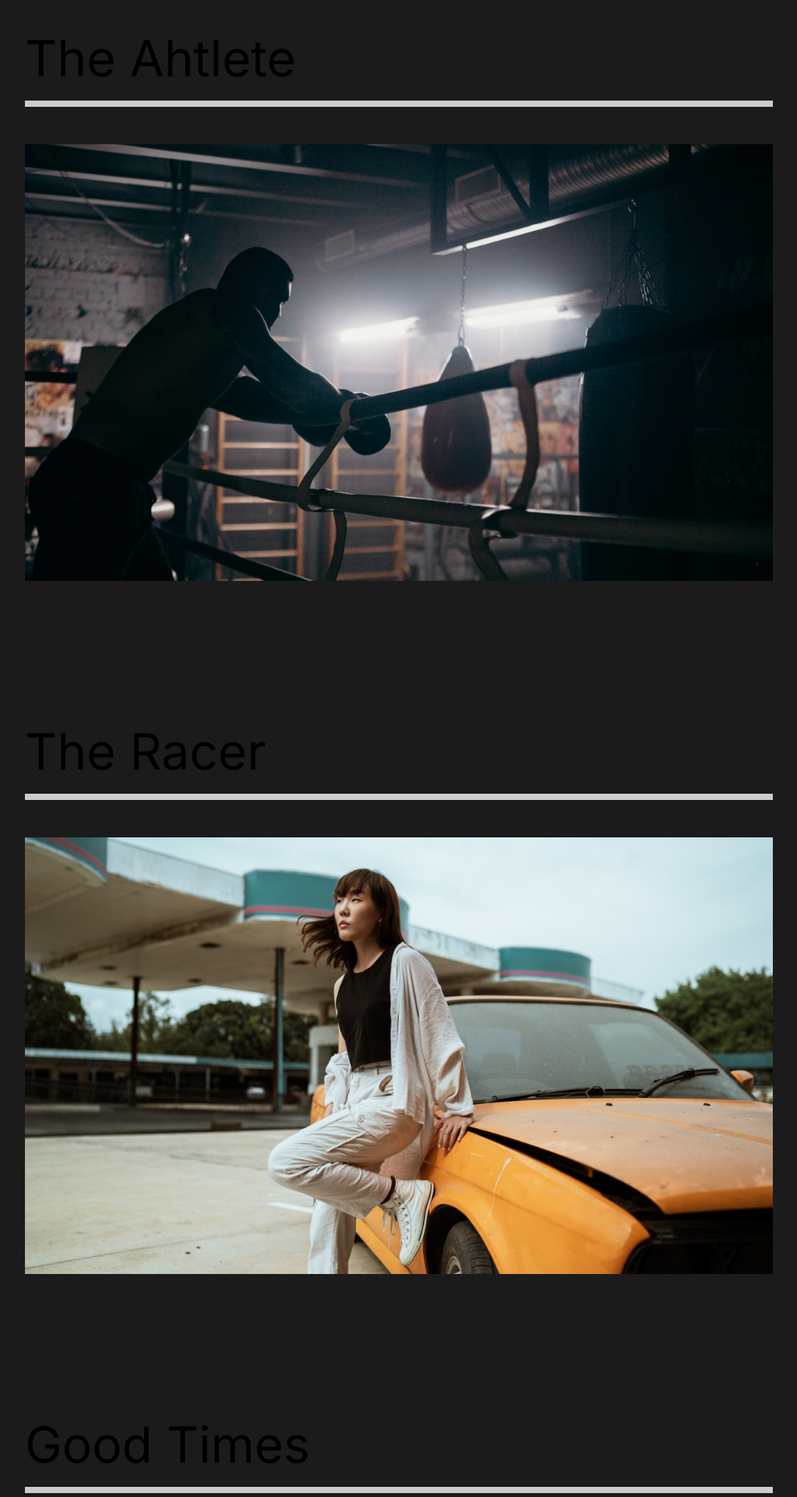
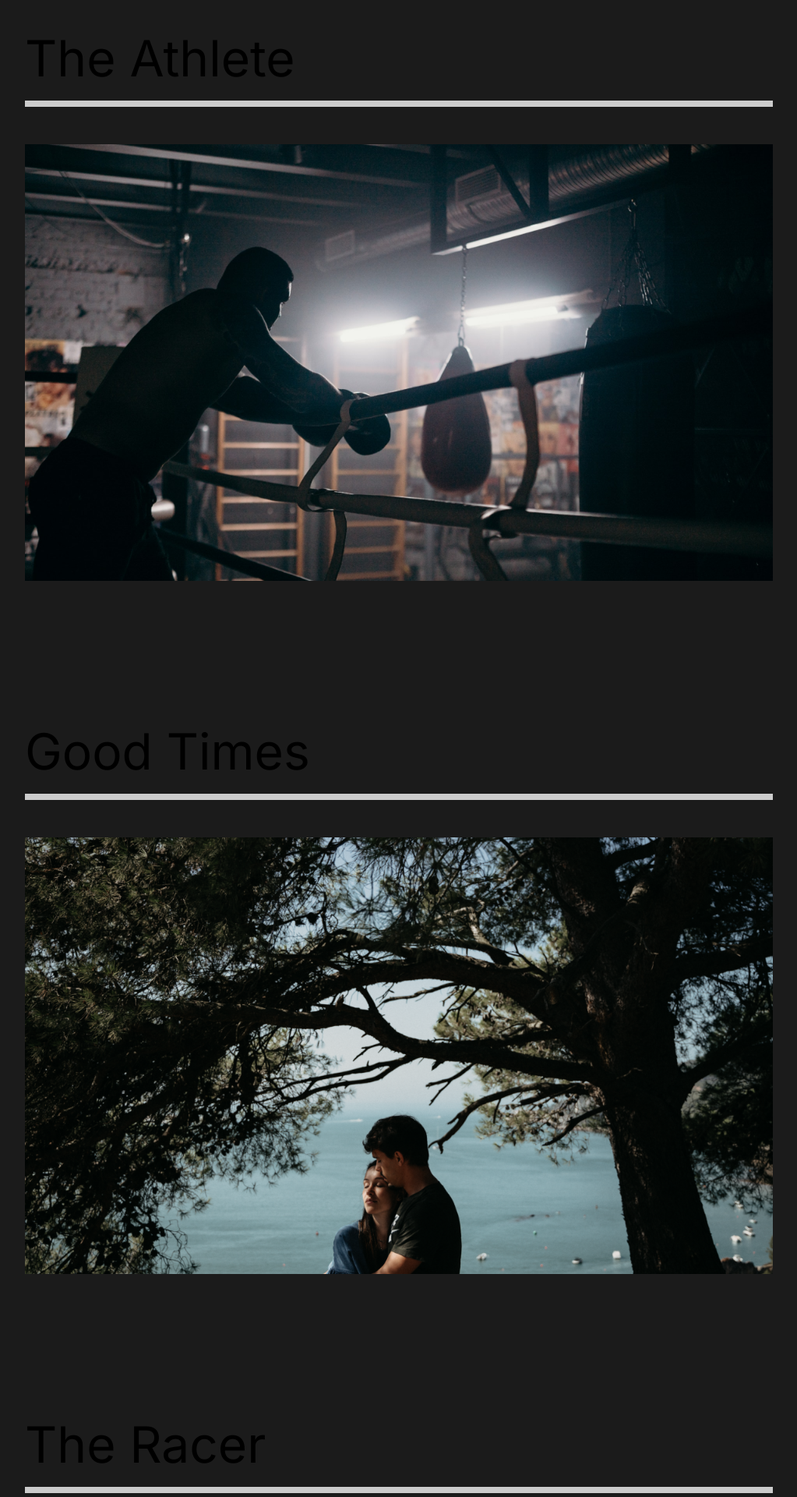
Before and after one commit to vladimir-bredikhin/capture-portfolio, a React (Create React App) app: page /work in a window 1280 px wide. Shown: the part 140-2060 px from the top of the page at 78% size, without its empty margins (128-1151 px from the left). Built offline with nearby package versions, Linux system fonts and the light colour scheme.

Commit message:
Movie Details

```diff
--- a/src/App.js
+++ b/src/App.js
@@ -3,6 +3,7 @@
 import Nav from './components/Nav';
 import AboutUs from './pages/AboutUs';
 import ContactUs from './pages/ContactUs';
+import MovieDetail from './pages/MovieDetail';
 import OurWork from './pages/OurWork';
 
 function App() {
@@ -12,7 +13,8 @@
       <Nav />
       <Switch>
         <Route exact path='/' component={AboutUs} />
-        <Route path='/work' component={OurWork} />
+        <Route exact path='/work' component={OurWork} />
+        <Route path='/work/:id' component={MovieDetail} />
         <Route path='/contact' component={ContactUs} />
       </Switch>
     </div>
--- /dev/null
+++ b/src/movieState.js
@@ -0,0 +1,81 @@
+//Import Images
+import athlete from "./img/athlete-small.png";
+import goodtimes from "./img/goodtimes-small.png";
+import theracer from "./img/theracer-small.png";
+import athlete2 from "./img/athlete2.png";
+import goodtimes2 from "./img/good-times2.jpg";
+import theracer2 from "./img/the-racer2.jpg";
+
+export const MovieState = () => {
+  return [
+    {
+      title: "The Athlete",
+      mainImg: athlete,
+      secondaryImg: athlete2,
+      url: "/work/the-athlete",
+      awards: [
+        {
+          title: "Truly A masterpiece",
+          description:
+            "“Lorem Ipsum is simply dummy text of the printing and typesetting industry.”",
+        },
+        {
+          title: "Fresh look on a brutal sport.",
+          description:
+            "“Lorem Ipsum is simply dummy text of the printing and typesetting industry.”",
+        },
+        {
+          title: "It’s okay lmao.",
+          description:
+            "“Lorem Ipsum is simply dummy text of the printing and typesetting industry.”",
+        },
+      ],
+    },
+    {
+      title: "Good Times",
+      mainImg: goodtimes,
+      url: "/work/good-times",
+      secondaryImg: goodtimes2,
+      awards: [
+        {
+          title: "Truly A masterpiece",
+          description:
+            "“Lorem Ipsum is simply dummy text of the printing and typesetting industry.”",
+        },
+        {
+          title: "Fresh look on a brutal sport.",
+          description:
+            "“Lorem Ipsum is simply dummy text of the printing and typesetting industry.”",
+        },
+        {
+          title: "It’s okay lmao.",
+          description:
+            "“Lorem Ipsum is simply dummy text of the printing and typesetting industry.”",
+        },
+      ],
+    },
+    {
+      title: "The Racer",
+      mainImg: theracer,
+      url: "/work/the-racer",
+      secondaryImg: theracer2,
+      awards: [
+        {
+          title: "Truly A masterpiece",
+          description:
+            "“Lorem Ipsum is simply dummy text of the printing and typesetting industry.”",
+        },
+        {
+          title: "Fresh look on a brutal sport.",
+          description:
+            "“Lorem Ipsum is simply dummy text of the printing and typesetting industry.”",
+        },
+        {
+          title: "It’s okay lmao.",
+          description:
+            "“Lorem Ipsum is simply dummy text of the printing and typesetting industry.”",
+        },
+      ],
+    },
+  ];
+};
--- /dev/null
+++ b/src/pages/MovieDetail.js
@@ -0,0 +1,110 @@
+import React, { useEffect, useState } from 'react';
+import { useHistory, useLocation } from 'react-router';
+import styled from 'styled-components';
+
+const MovieDetails = () => {
+  const [movie, setMovie] = useState(null);
+  const location = useLocation();
+  const history = useHistory();
+
+  useEffect(() => {
+    const movieState = location.state?.movie;
+
+    if (movieState) {
+      setMovie(movieState);
+    } else {
+      history.push('/work');
+    }
+  }, [location.state, history]);
+
+  return (
+    movie && (
+      <Details>
+        <Headline>
+          <h2>{movie.title}</h2>
+          <img src={movie.mainImg} alt={movie.title} />
+        </Headline>
+        <Awards>
+          {movie.awards.map(({ title, description }) => (
+            <Award {...{ title, description }} key={title} />
+          ))}
+        </Awards>
+        <ImageDisplay>
+          <img src={movie.secondaryImg} alt={movie.title} />
+        </ImageDisplay>
+      </Details>
+    )
+  );
+};
+
+const Details = styled.div`
+  color: #ffffff;
+`;
+
+const Headline = styled.div`
+  min-height: 90vh;
+  padding-top: 20vh;
+  position: relative;
+
+  h2 {
+    position: absolute;
+    top: 10%;
+    left: 50%;
+    transform: translate(-50%, -10%);
+  }
+
+  img {
+    width: 100%;
+    height: 70vh;
+    object-fit: cover;
+  }
+`;
+
+const Awards = styled.div`
+  min-height: 80%;
+  display: flex;
+  margin: 5rem 10rem;
+  align-items: center;
+  justify-content: space-around;
+`;
+
+const AwardStyled = styled.div`
+  padding: 5rem;
+
+  h3 {
+    font-size: 2rem;
+  }
+
+  .line {
+    width: 100%;
+    background: #23d997;
+    height: 0.5rem;
+    margin: 1rem 0;
+  }
+
+  p {
+    padding: 2rem 0;
+  }
+`;
+
+const ImageDisplay = styled.div`
+  min-height: 50vh;
+
+  img {
+    width: 100%;
+    height: 100vh;
+    object-fit: cover;
+  }
+`;
+
+const Award = ({ title, description }) => {
+  return (
+    <AwardStyled>
+      <h3>{title}</h3>
+      <div className='line'></div>
+      <p>{description}</p>
+    </AwardStyled>
+  );
+};
+
+export default MovieDetails;
--- a/src/pages/OurWork.js
+++ b/src/pages/OurWork.js
@@ -1,34 +1,22 @@
-import React from 'react';
-import athlete from '../img/athlete-small.png';
-import theracer from '../img/theracer-small.png';
-import goodtimes from '../img/goodtimes-small.png';
+import React, { useState } from 'react';
+import { Link } from 'react-router-dom';
 import styled from 'styled-components';
-import { Link } from 'react-router-dom';
+import { MovieState } from '../movieState';
 
 const OurWork = () => {
+  const [movies] = useState(MovieState);
+
   return (
     <Work>
-      <Movie>
-        <h2>The Ahtlete</h2>
-        <div className='line'></div>
-        <Link>
-          <img src={athlete} alt='athlete' />
-        </Link>
-      </Movie>
-      <Movie>
-        <h2>The Racer</h2>
-        <div className='line'></div>
-        <Link>
-          <img src={theracer} alt='theracer' />
-        </Link>
-      </Movie>
-      <Movie>
-        <h2>Good Times</h2>
-        <div className='line'></div>
-        <Link>
-          <img src={goodtimes} alt='goodtimes' />
-        </Link>
-      </Movie>
+      {movies.map(movie => (
+        <Movie key={movie.title}>
+          <h2>{movie.title}</h2>
+          <div className='line'></div>
+          <Link to={{ pathname: movie.url, state: { movie } }}>
+            <img src={movie.mainImg} alt={movie.title} />
+          </Link>
+        </Movie>
+      ))}
     </Work>
   );
 };
```
Also changed, not shown: 1 other file (tests, documents, lock files or other folders).
